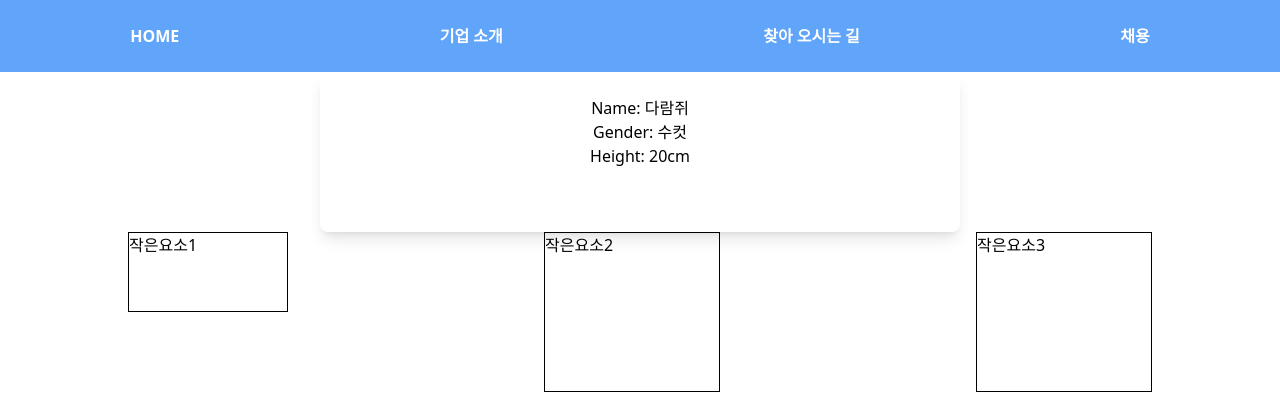
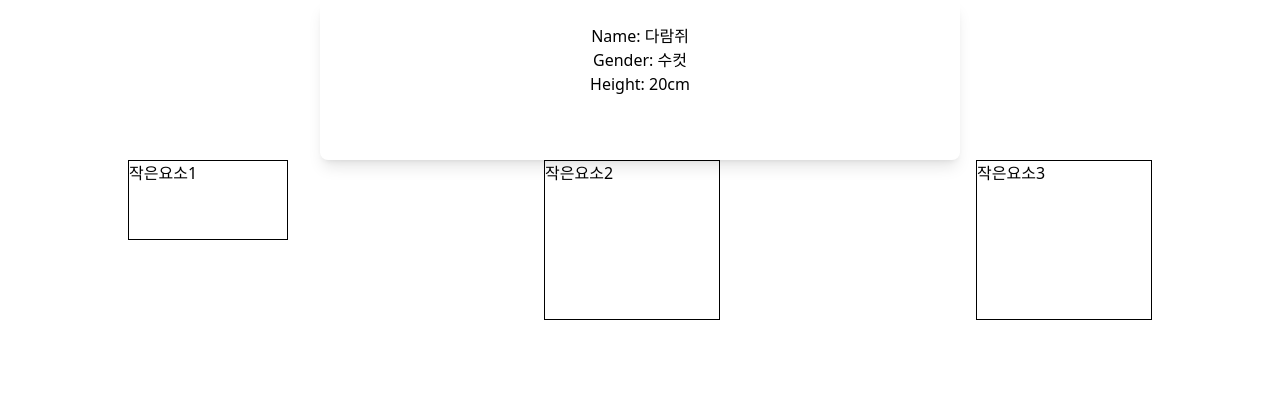
Before and after one commit to SeJin0704/tailwind-static-web, a plain HTML site: page index.html in a window 1280 px wide. Drawn offline with nearby package versions, Linux system fonts and the light colour scheme.

Commit message:
다시 NAV 지움.

```diff
--- a/index.html
+++ b/index.html
@@ -11,13 +11,7 @@
     <!-- HTML Comment -->
     <header>
         <!-- NAV는 DIV랑 역할은 같고, 의미는 다른 것. 똑같이 작동은 함. -->
-        <nav class="bg-blue-400">
-            <ul class="font-bold text-white flex flex-row justify-around py-6">
-                <li class="hover:underline cursor-pointer">HOME</li>
-                <li class="hover:underline cursor-pointer">기업 소개</li>
-                <li class="hover:underline cursor-pointer">찾아 오시는 길</li>
-                <li class="hover:underline cursor-pointer">채용</li>
-            </ul>
+        <nav>
         </nav>
     </header>
     <main class="flex flex-col items-center">
```
